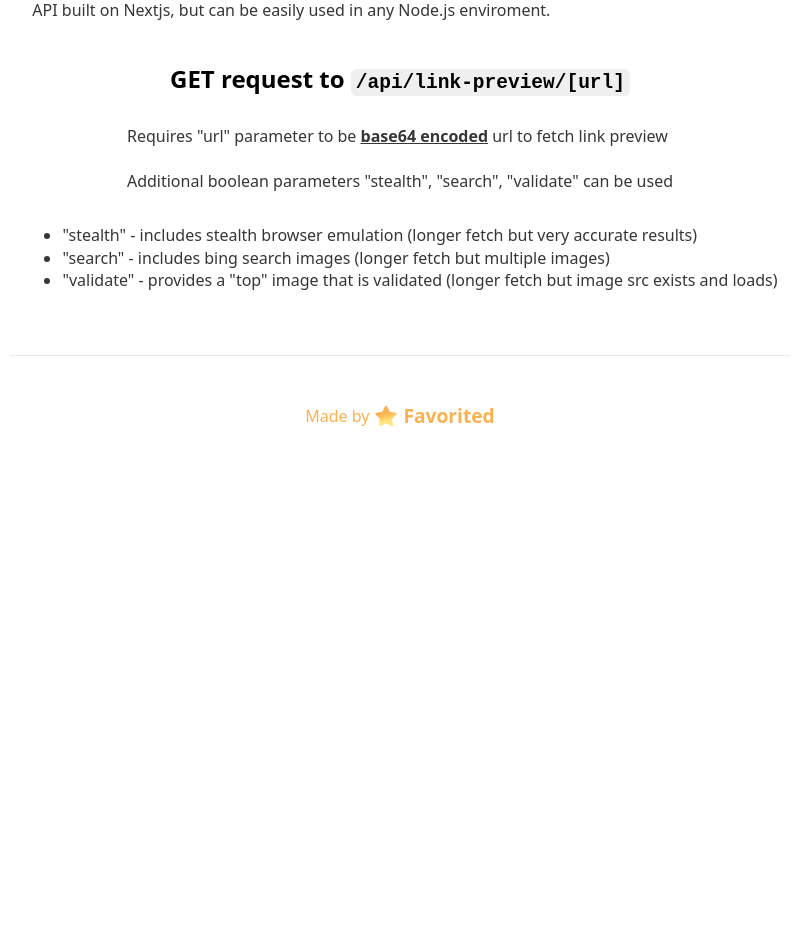
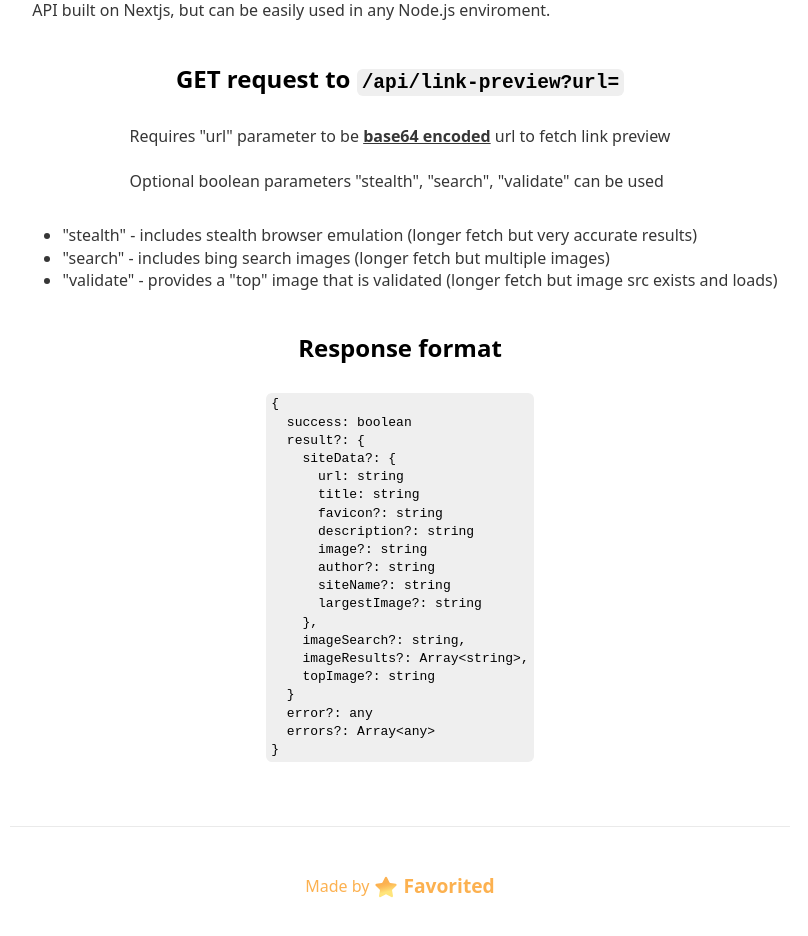
Before and after one commit to krthush/link-preview, a Next.js app: page / in a window 1280 px wide. Shown: the part 262-1198 px from the top of the page, without its empty margins (240-1048 px from the left). Before the commit the page ends 800 px from the top, so only its background shows below. Built offline with nearby package versions, Linux system fonts and the light colour scheme.

Commit message:
change to route

```diff
--- a/pages/api/link-preview/[url].ts
+++ b/pages/api/link-preview.ts
@@ -3,9 +3,9 @@ import type { NextApiRequest, NextApiResponse } from 'next';
 import axios from 'axios';
 import psl from 'psl';
 
-import { extractHostname, isString, isValidWebUrl } from '../../../utils';
-import { getBingImageSearch, getImageSearchString } from '../../../utils/search';
-import { scrapeSite, SiteData } from '../../../utils/scraper';
+import { extractHostname, isString, isValidWebUrl } from '../../utils';
+import { getBingImageSearch, getImageSearchString } from '../../utils/search';
+import { scrapeSite, SiteData } from '../../utils/scraper';
 
 interface ApiData {
   success: boolean
--- a/pages/index.tsx
+++ b/pages/index.tsx
@@ -1,5 +1,26 @@
 import Head from 'next/head'
 import Image from 'next/image'
+
+const responseFormat = `{
+  success: boolean
+  result?: {
+    siteData?: {
+      url: string
+      title: string
+      favicon?: string
+      description?: string
+      image?: string
+      author?: string
+      siteName?: string
+      largestImage?: string
+    },
+    imageSearch?: string,
+    imageResults?: Array<string>,
+    topImage?: string
+  }
+  error?: any
+  errors?: Array<any>
+}`;
 
 export default function Home() {
   return (
@@ -46,16 +67,20 @@ export default function Home() {
           Works with multiple fallbacks, such as stealth emulation of a browser + fetching images by search. <br/>
           API built on Nextjs, but can be easily used in any Node.js enviroment.
         </p>
-        <h2>GET request to <code>/api/link-preview/[url]</code></h2>
+        <h2>GET request to <code>/api/link-preview?url=</code></h2>
         <p>
           Requires "url" parameter to be <b><u>base64 encoded</u></b> url to fetch link preview <br/><br/>
-          Additional boolean parameters "stealth", "search", "validate" can be used
+          Optional boolean parameters "stealth", "search", "validate" can be used
         </p>
         <ul>
           <li>"stealth" - includes stealth browser emulation (longer fetch but very accurate results)</li>
           <li>"search" - includes bing search images (longer fetch but multiple images)</li>
           <li>"validate" - provides a "top" image that is validated (longer fetch but image src exists and loads)</li>
         </ul>
+        <h2>Response format</h2>
+        <p>
+          <code style={{whiteSpace:"pre", display:"block"}}>{responseFormat}</code>
+        </p>
       </main>
 
       <footer className="footer">
```
Also changed, not shown: 1 other file (tests, documents, lock files or other folders).
